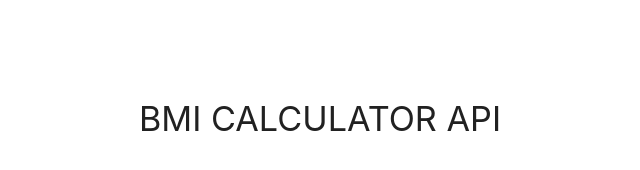
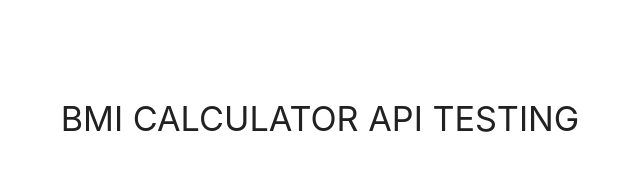
Before and after one commit to ichsanbahri/bmi-api, a plain HTML site: page themes/index.html in a window 1280 px wide. Shown: the whole page, without its empty margins (320-960 px from the left). Drawn offline with nearby package versions, Linux system fonts and the light colour scheme.

Commit message:
Update index.html

```diff
--- a/themes/index.html
+++ b/themes/index.html
@@ -11,6 +11,6 @@
 
 <body>
 <div class="container" style="margin-top: 100px">
-    <h4 class="center">BMI CALCULATOR API</h4>
+    <h4 class="center">BMI CALCULATOR API TESTING</h4>
 </body>
 </head>
```
